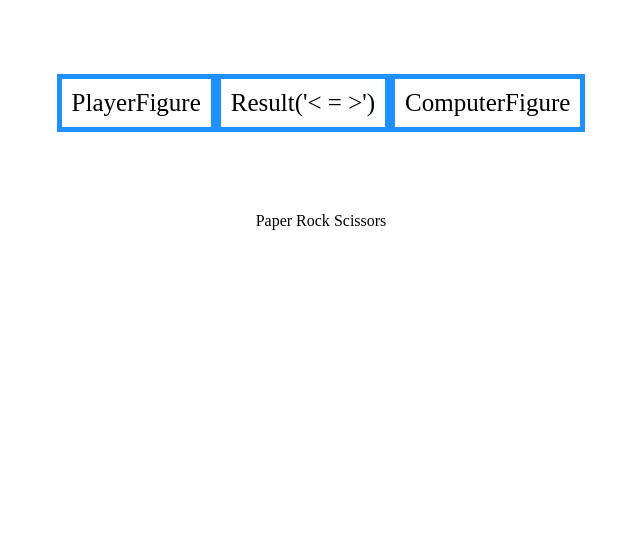
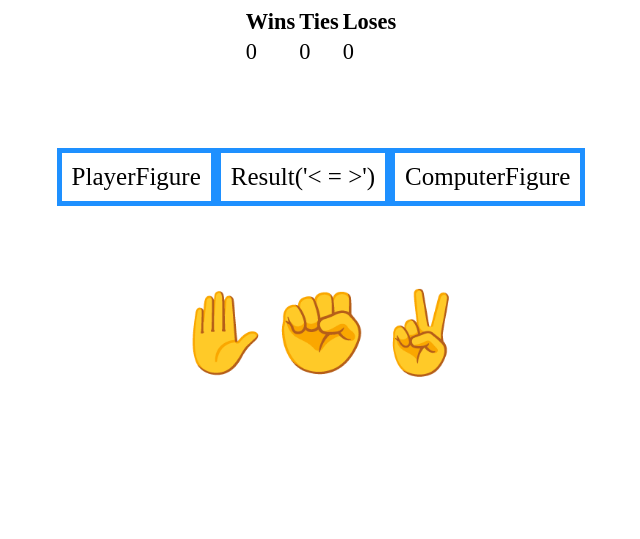
Before and after one commit to Victhor-um/Rock-Paper-Scissors, a plain HTML site: page index.html in a window 1280 px wide. Shown: the part 261-800 px from the top of the page, without its empty margins (319-959 px from the left). Drawn offline with Linux system fonts and the light colour scheme.

Commit message:
almost done layout

```diff
--- a/index.html
+++ b/index.html
@@ -38,10 +38,10 @@
         <div>Result('< = >')</div>
         <div>ComputerFigure</div>
       </div>
-      <div class="actionButtons">
-        <buttons id="Paper">Paper</buttons>
-        <buttons id="Rock">Rock</buttons>
-        <buttons id="Scissors">Scissors</buttons>
+      <div class="selections">
+        <buttons class="selection" data-selection="paper">✋</buttons>
+        <buttons class="selection" data-selection="rock">✊</buttons>
+        <buttons class="selection" data-selection="scissors">✌️</buttons>
       </div>
     </div>
     <noscript>
--- a/styles.css
+++ b/styles.css
@@ -7,7 +7,7 @@ body {
 }
 .wrapper {
   display: flex;
-  padding: 30px 0;
+  padding: 80px 0;
   flex-direction: column;
   justify-content: space-around;
 }
@@ -23,6 +23,7 @@ body {
 }
 table {
   box-sizing: border-box;
+  font-size: 1.4rem;
 }
 .gamingField {
   display: flex;
@@ -34,3 +35,18 @@ table {
   padding: 10px;
   font-size: 25px;
 }
+.selections {
+  display: flex;
+  justify-content: center;
+}
+.selection {
+  background: none;
+  border: none;
+  outline: none;
+  cursor: pointer;
+  font-size: 5rem;
+  transition: 125ms;
+}
+.selection:hover {
+  transform: scale(1.6);
+}
```
